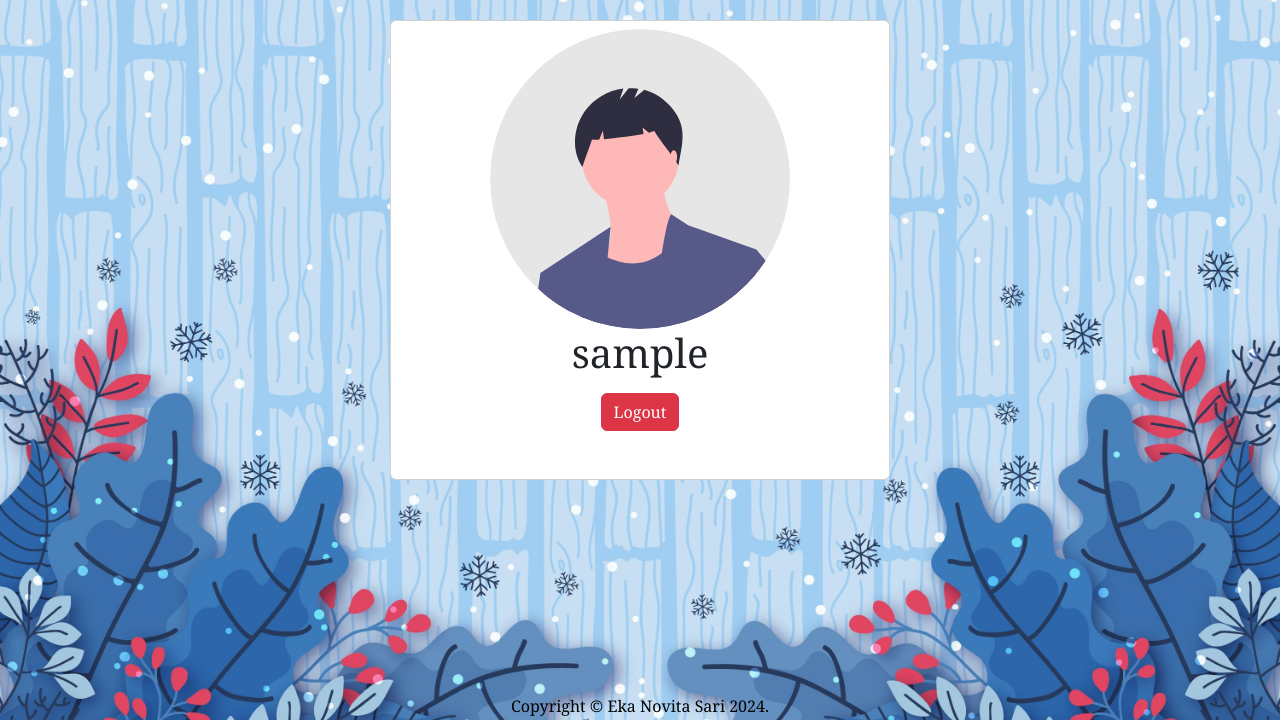
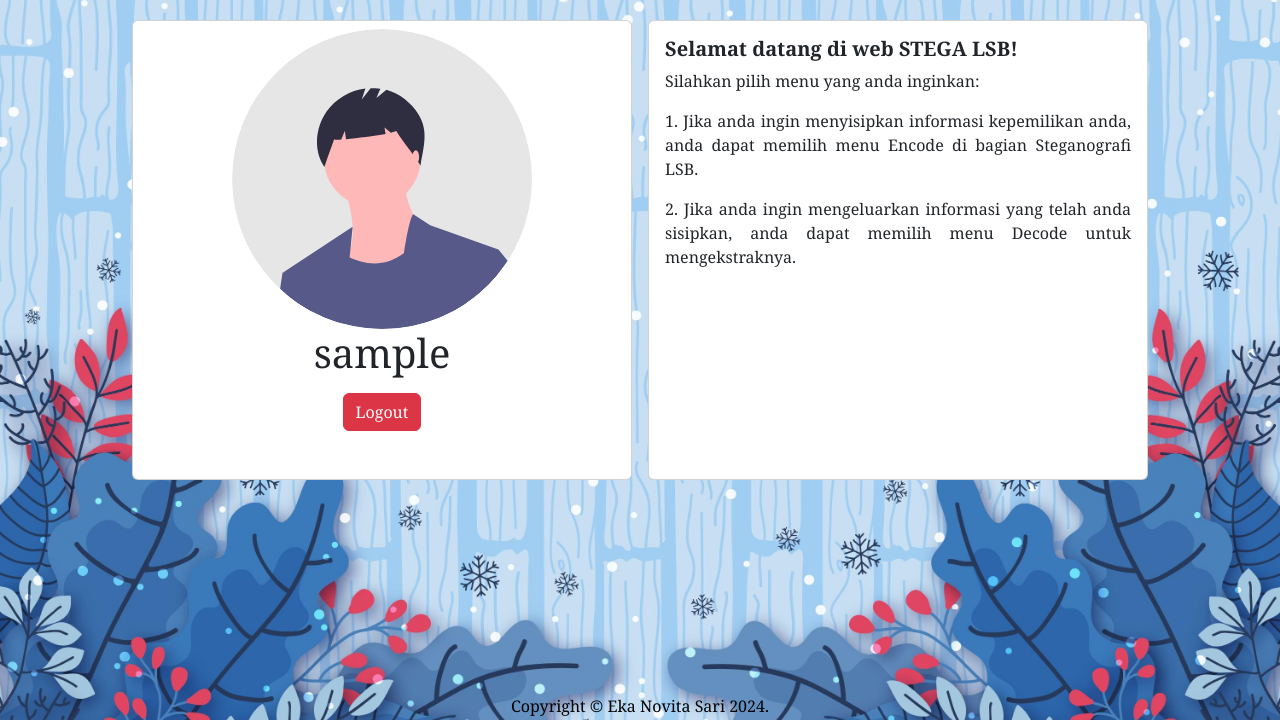
Before and after one commit to ekanvsa/php-stega-kompresi, a PHP site: page /dashboard/index.php in a window 1280 px wide. Shown: the part 56-776 px from the top of the page. Run offline with PHP 8.4, Linux system fonts and the light colour scheme; the visitor is signed in with stand-in values (Sample User, id 1).

Commit message:
update tampilan home

```diff
--- a/dashboard/created_data.php
+++ b/dashboard/created_data.php
@@ -132,7 +132,7 @@ if ($_SERVER["REQUEST_METHOD"] == "POST" && isset($_FILES['image']['tmp_name']))
         if ($stmt->execute()) {
             $messageId = mysqli_insert_id($conn);
 
-            $stmt2 = $conn->prepare("INSERT INTO image (fileName, messageId, filenameDecode, id_user) VALUES (?, ?, ?, ?)");
+            $stmt2 = $conn->prepare("INSERT INTO image (fileName, messageId, filenameDecode, userId) VALUES (?, ?, ?, ?)");
             if ($stmt2 === false) {
                 die(json_encode(["status" => "error", "message" => "Error: " . $conn->error]));
             }
--- a/dashboard/history.php
+++ b/dashboard/history.php
@@ -163,7 +163,7 @@ $id = $_SESSION['userId'];
           $start = ($page - 1) * $limit;
 
           // Query to get the total number of records
-          $sql = "SELECT COUNT(*) AS total FROM image WHERE id_user = ?";
+          $sql = "SELECT COUNT(*) AS total FROM image WHERE userId = ?";
           if ($stmt = $conn->prepare($sql)) {
             $stmt->bind_param("i", $id);
             $stmt->execute();
@@ -180,7 +180,7 @@ $id = $_SESSION['userId'];
           $total_pages = ceil($total_records / $limit);
 
           // Query to get data from image table with limit and offset
-          $sql = "SELECT fileName, fileNameDecode, createdAt FROM image WHERE id_user = ? LIMIT ?, ?";
+          $sql = "SELECT fileName, fileNameDecode, createdAt FROM image WHERE userId = ? LIMIT ?, ?";
           if ($stmt = $conn->prepare($sql)) {
             $stmt->bind_param("iii", $id, $start, $limit);
             $stmt->execute();
--- a/dashboard/index.php
+++ b/dashboard/index.php
@@ -109,12 +109,11 @@ if (isset($_POST['logout'])) {
     </div>
   </nav>
 
-
   <div class="container">
     <div class="d-flex my-3 py-1 justify-content-center">
       <div class="card" style="width: 500px;">
         <div class="d-flex justify-content-center mt-2">
-          <img class="img-profile rounded-circle" src="img/undraw_profile.svg" style="width: 300px; width: 300px;" />
+          <img class="img-profile rounded-circle" src="img/undraw_profile.svg" style="width: 300px; height: 300px;" />
         </div>
         <div class="d-flex justify-content-center">
           <h1><?php echo htmlspecialchars($username); ?></h1>
@@ -125,8 +124,17 @@ if (isset($_POST['logout'])) {
           </form>
         </div>
       </div>
+      <div class="card ms-3" style="width: 500px;">
+        <div class="card-body">
+          <h5 class="card-title"><b>Selamat datang di web STEGA LSB!</b></h5>
+          <p class="card-text" style="text-align:justify;"> Silahkan pilih menu yang anda inginkan:</p>
+          <p class="card-text" style="text-align:justify;"> 1. Jika anda ingin menyisipkan informasi kepemilikan anda, anda dapat memilih menu Encode di bagian Steganografi LSB.</p>
+          <p class="card-text" style="text-align:justify;"> 2. Jika anda ingin mengeluarkan informasi yang telah anda sisipkan, anda dapat memilih menu Decode untuk mengekstraknya.</p>
+        </div>
+      </div>
     </div>
   </div>
+
   <script src="https://cdn.jsdelivr.net/npm/bootstrap@5.3.2/dist/js/bootstrap.bundle.min.js" integrity="sha384-C6RzsynM9kWDrMNeT87bh95OGNyZPhcTNXj1NW7RuBCsyN/o0jlpcV8Qyq46cDfL" crossorigin="anonymous"></script>
   <div class="footer">
     <p>Copyright &copy; Eka Novita Sari 2024.</p>
```
Also changed, not shown: dashboard/idxdecode.php (+2 -23 lines), dashboard/hasil/hasil413930.png (added), dashboard/hasil/hasil897205.png (added), dashboard/uploads/394588PNG1.png (added), dashboard/uploads/923984PNG1.png (added), 6 other files.
